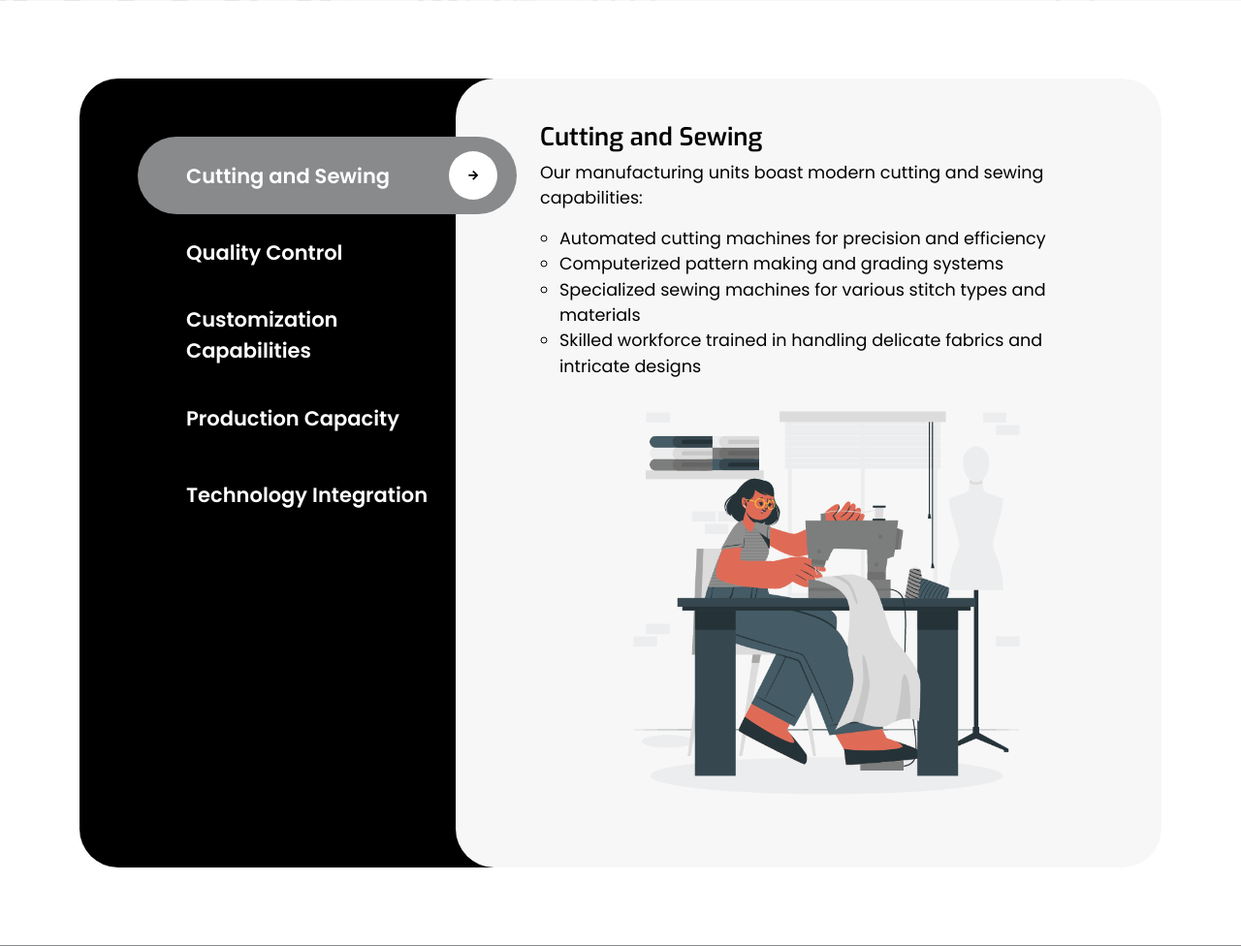
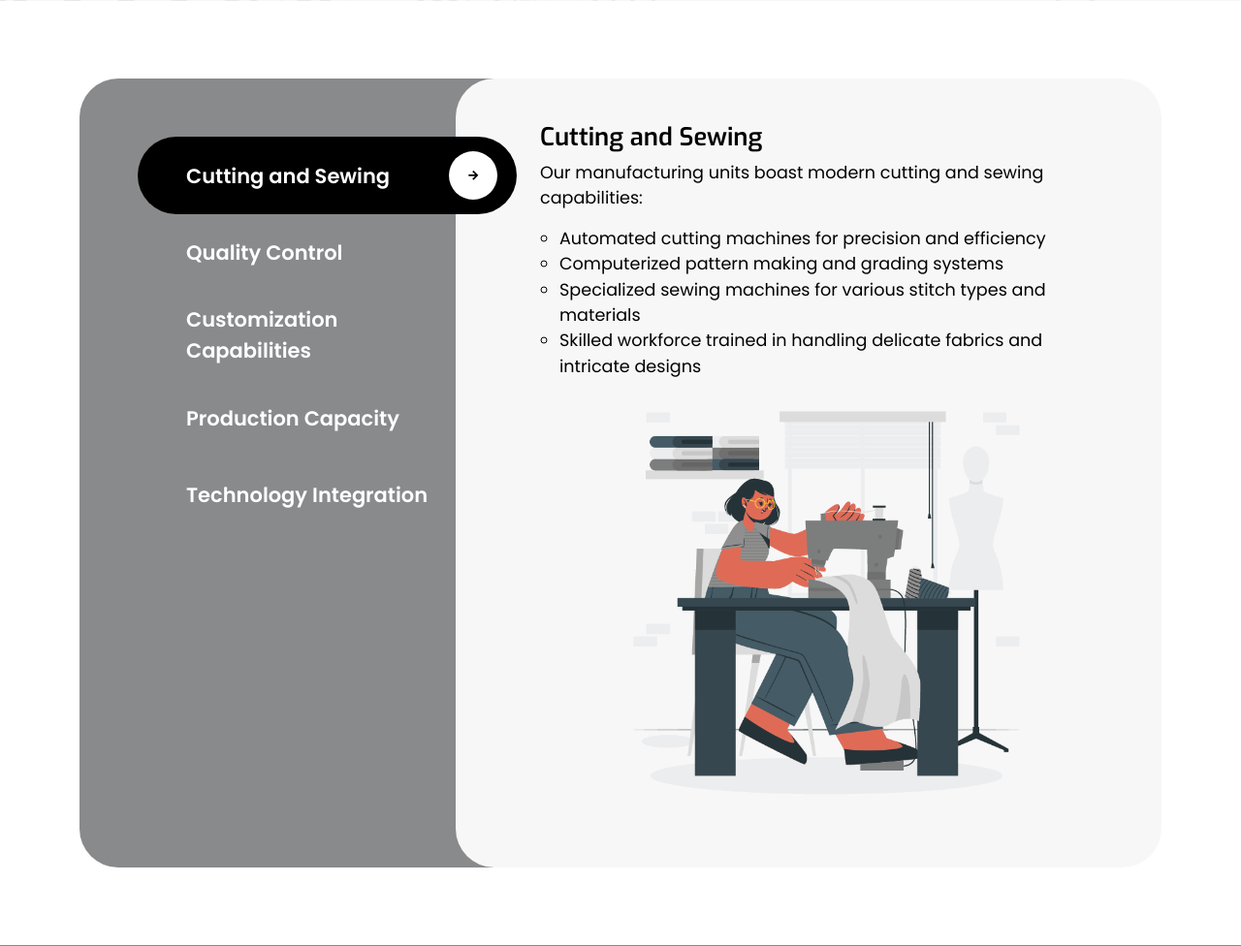
Before and after one commit to akkushwaha7834/gauravi-international, a PHP site: page /manufacturing-capabilities.php in a window 1280 px wide. Shown: the part 1685-2661 px from the top of the page at 97% size. Run offline with PHP 8.4, Linux system fonts and the light colour scheme.

Commit message:
Tabs color updted

```diff
--- a/assets/css/style-new.css
+++ b/assets/css/style-new.css
@@ -638,7 +638,7 @@ ul.suport_sec{
 .tabs-box:before {
     position: absolute;
     content: '';
-    background: #000;
+    background: var(--theme-primary);
     width: 70%;
     height: 100%;
     left: 0px;
@@ -669,7 +669,7 @@ ul.suport_sec{
 .top-traded-markets button.active {
     font-size: 28px;
     border-radius: 50px !important;
-    background: var(--theme-primary) !important;
+    background: var(--theme-black) !important;
     color: #fff;
     border-right: 2px solid #808080 !important;
     border-width: 0px 2px 0px 0px !important;
```
